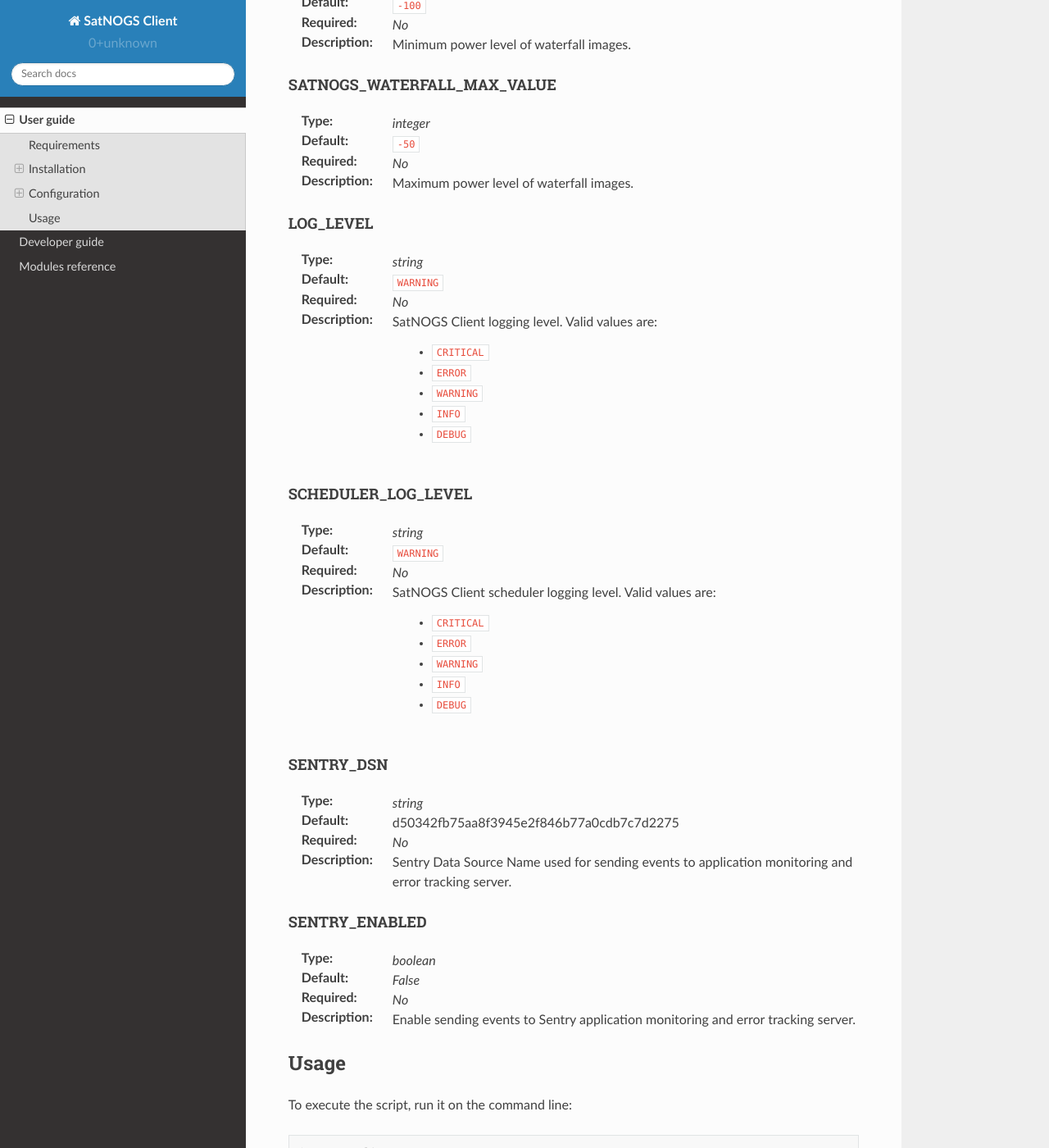
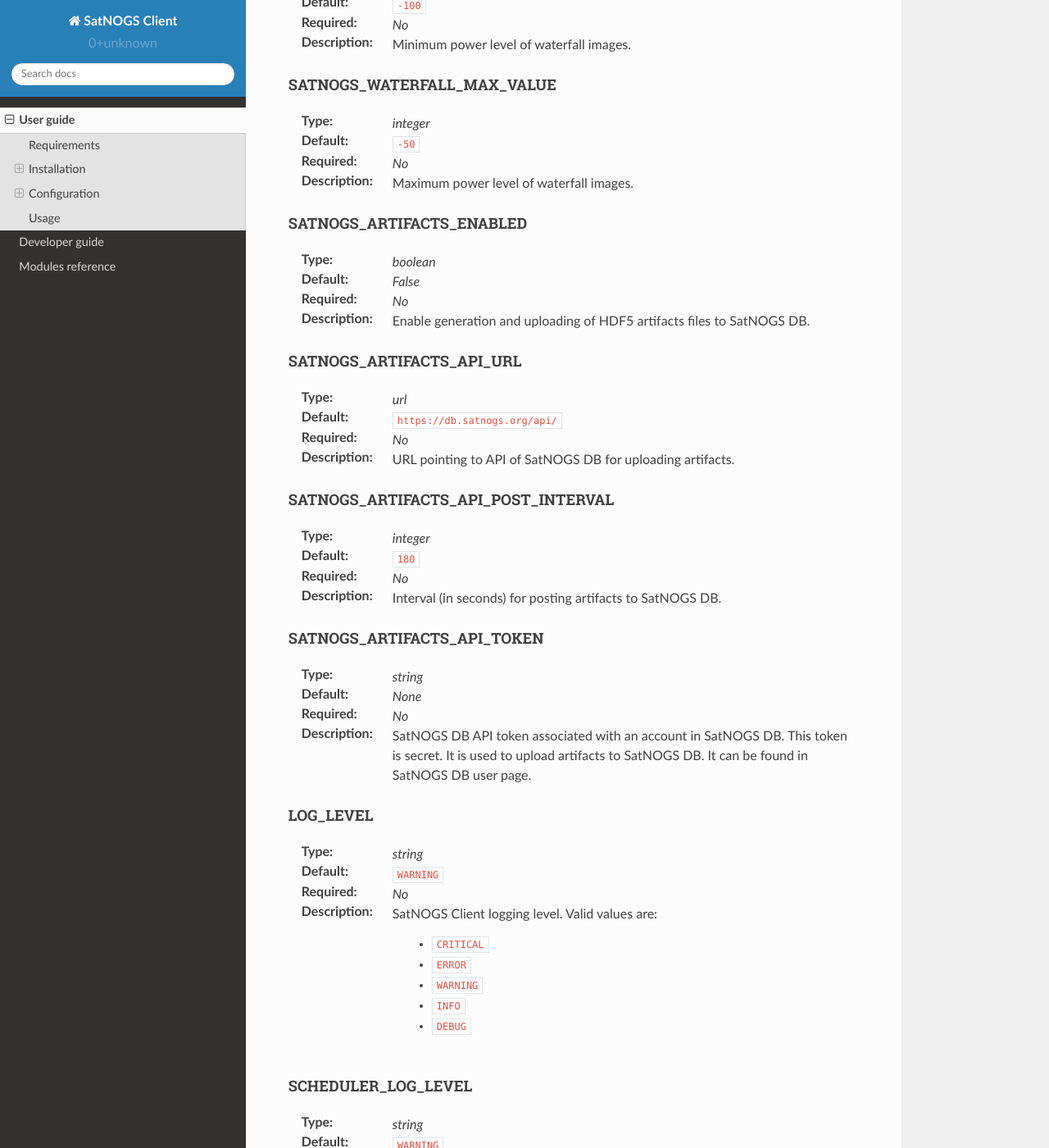
Before and after one commit to yaplik/satnogs-client, a Sphinx documentation site: the page built from docs/userguide.rst, in a window 1280 px wide and 1400 px high, scrolled down 9272 px. Shown: the whole window at 82% size. Built offline with Sphinx 7.4.7 and the Read the Docs theme 2.0.0, drawn with Linux system fonts in a browser that asks for light colours; some of the changed text lies outside the part shown.

Commit message:
docs: Update documentation with new artifact-related options
Signed-off-by: Vasilis Tsiligiannis <acinonyx@openwrt.gr>

```diff
--- a/docs/userguide.rst
+++ b/docs/userguide.rst
@@ -523,6 +523,47 @@ SATNOGS_WATERFALL_MAX_VALUE
    Maximum power level of waterfall images.
 
 
+SATNOGS_ARTIFACTS_ENABLED
+~~~~~~~~~~~~~~~~~~~~~~~~~
+:Type: *boolean*
+:Default: *False*
+:Required: *No*
+:Description:
+   Enable generation and uploading of HDF5 artifacts files to SatNOGS DB.
+
+
+SATNOGS_ARTIFACTS_API_URL
+~~~~~~~~~~~~~~~~~~~~~~~~~
+
+:Type: *url*
+:Default: ``https://db.satnogs.org/api/``
+:Required: *No*
+:Description:
+   URL pointing to API of SatNOGS DB for uploading artifacts.
+
+
+SATNOGS_ARTIFACTS_API_POST_INTERVAL
+~~~~~~~~~~~~~~~~~~~~~~~~~~~~~~~~~~~
+:Type: *integer*
+:Default: ``180``
+:Required: *No*
+:Description:
+   Interval (in seconds) for posting artifacts to SatNOGS DB.
+
+
+SATNOGS_ARTIFACTS_API_TOKEN
+~~~~~~~~~~~~~~~~~~~~~~~~~~~
+
+:Type: *string*
+:Default: *None*
+:Required: *No*
+:Description:
+   SatNOGS DB API token associated with an account in SatNOGS DB.
+   This token is secret.
+   It is used to upload artifacts to SatNOGS DB.
+   It can be found in SatNOGS DB user page.
+
+
 LOG_LEVEL
 ~~~~~~~~~
 :Type: *string*
```
Also changed, not shown: other parts of docs/userguide.rst (+1 -1 lines).
